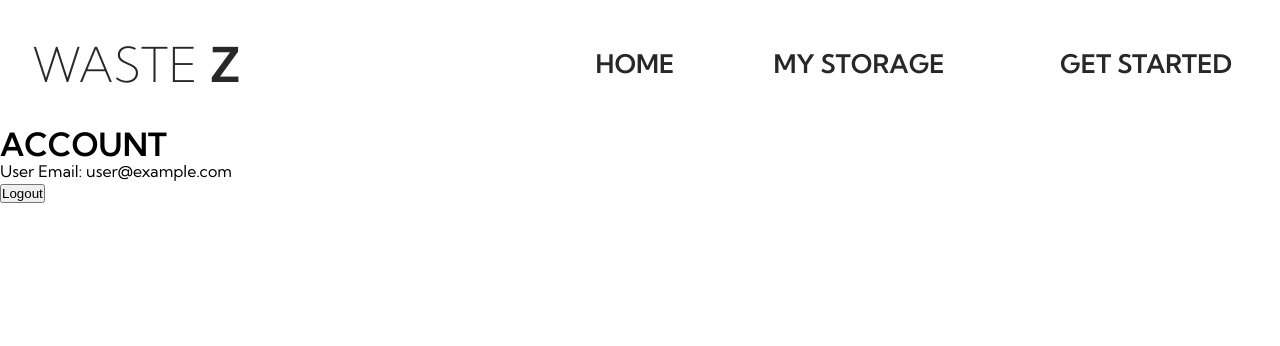
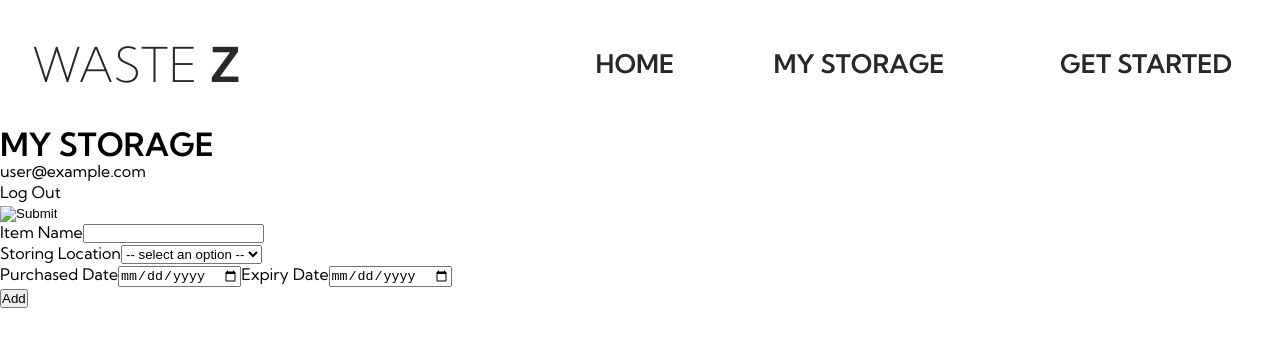
Before and after one commit to NavGithub15/waste-z, a React (Create React App) app: page /myStorage in a window 1280 px wide. Shown: the top 346 px of the page. Built offline with nearby package versions, Linux system fonts and the light colour scheme; no server answers; sample sign-in values are in the browser's storage.

Commit message:
Add form with functionality to post to firebase database

```diff
--- a/src/Pages/MyStorage/MyStorage.js
+++ b/src/Pages/MyStorage/MyStorage.js
@@ -1,9 +1,25 @@
 import React from 'react';
 import { useNavigate } from 'react-router-dom';
 import { useAuth } from '../../Contexts/AuthContexts';
+import { useState } from 'react';
+import { addDoc, collection } from "firebase/firestore";
+import { db } from "../../firebase.config";
 
 export default function MyStorage() {
-  const { currentUser, logOut } = useAuth();
+
+  let dateNow = new Date().toLocaleString("en-US", {
+    month: "2-digit",
+    day: "2-digit",
+    year: "numeric",
+  });
+
+  const [name, setName] = useState("");
+  const [category, setCategory] = useState("");
+  const [currentDate, setCurrentDate] = useState(dateNow);
+  const [futureDate, setFutureDate] = useState(dateNow);
+  const [errorMessage, setErrorMessage] = useState("")
+
+  const { currentUser, logOut, } = useAuth();
   const navigate = useNavigate();
 
   const handleLogout = async () => {
@@ -12,18 +28,69 @@ export default function MyStorage() {
       navigate('/');
       console.log('You are logged out')
     } catch (e) {
-      console.log(e.message);
+      console.log(e.error);
     }
   };
 
+  const handleAddSubmit = async(e) => {
+    e.preventDefault();
+
+    const data = await addDoc(collection(db, "MyStorage"), {
+      name: name,
+      category: category,
+      futureDate: futureDate,
+      currentDate: currentDate,
+    })
+    if(name === "" || category === "" || currentDate === "" || futureDate === "") {
+      setErrorMessage("All fields are necessary")
+      return;
+    }
+  }
+
   return (
-    <div className="">
-      <h2 className="">Account</h2>
-      <p>User Email: {currentUser && currentUser.email}</p>
+    <section className="storage">
+      <div className="storage__account-container">
+        <h2 className="storage__title">My Storage</h2>
+        <div className="storage__user-wrapper">
+          <p className="storage__user">{currentUser && currentUser.email}</p>
+          <span onClick={handleLogout} className="storage__user-cta">
+          Log Out
+          </span>
+        </div>
+      </div>
 
-      <button onClick={handleLogout} className="">
-        Logout
-      </button>
-    </div>
+      <div>
+        {errorMessage && <p>{errorMessage}</p>}
+        <form onSubmit={handleAddSubmit}>
+          <div>
+            <input type="image" />
+          </div>
+          <div>
+            <label>Item Name</label>
+            <input type="text" name="name" onChange={(e) => setName(e.target.value)}/>
+          </div>
+          <div>
+            <label>Storing Location</label>
+            <select name="category" onChange={(e) => setCategory(e.target.value)}>
+            <option defaultValue> -- select an option -- </option>
+            <option value="fridge">Fridge</option>
+            <option value="pantry">Pantry</option>
+            <option value="freezer">Freezer</option>
+            </select>
+          </div>
+          <div>
+            <label>Purchased Date</label>
+            <input type="date" onChange={(e) => setCurrentDate(e.target.value)}/>
+            <label>Expiry Date</label>
+            <input type="date" onChange={(e) => setFutureDate(e.target.value)}/>
+          </div>
+          <div>
+            <button type="submit">Add</button>
+          </div>
+        </form>
+
+      </div>
+
+    </section>
   );
 };
--- a/src/Utils/Utils.js
+++ b/src/Utils/Utils.js
@@ -14,8 +14,7 @@ import { collection, getDocs } from "firebase/firestore";
     return getDocs(vegetablesDb)
     .then((data) => {
       return (data.docs.map((doc) => ({ ...doc.data(), id: doc.id })));
-  })
-}
+  })}
 
   export const dairy = () => {
     return getDocs(dairyDb)
--- a/src/components/Authentication/ProtectedRoute/ProtectedRoute.js
+++ b/src/components/Authentication/ProtectedRoute/ProtectedRoute.js
@@ -7,7 +7,7 @@ const ProtectedRoute = ({ children }) => {
   const { currentUser } = useAuth();
 
   if (!currentUser) {
-    return <Navigate to='/inventory' />;
+    return <Navigate to='/signIn' />;
   }
   return children;
 };
--- a/src/components/Authentication/SignIn/SignInForm.js
+++ b/src/components/Authentication/SignIn/SignInForm.js
@@ -5,7 +5,7 @@ import { useAuth } from '../../../Contexts/AuthContexts';
 function SignInForm() {
   const [email, setEmail] = useState('');
   const [password, setPassword] = useState('');
-  const [error, setError] = useState('');
+  const [error, setError] = useState(null);
   const navigate = useNavigate();
   const { logIn }  = useAuth();
 
--- a/src/components/Authentication/SignUp/SignUpForm.js
+++ b/src/components/Authentication/SignUp/SignUpForm.js
@@ -6,7 +6,7 @@ function SignUpForm() {
   const [email, setEmail] = useState("");
   const [password, setPassword] = useState("");
   const [confirmPassword, setConfirmPassword] = useState("");
-  const [error, setError] = useState("");
+  const [error, setError] = useState(null);
   const [errorMessage, setErrorMessage] = useState("");
   const navigate = useNavigate();
   const { signUp } = useAuth();
@@ -23,6 +23,7 @@ function SignUpForm() {
       navigate("/signIn");
     } catch {
       setError("Failed to create an account! Please try again");
+      setErrorMessage("Failed to sign up! Please try again")
     }
   };
 
@@ -43,6 +44,9 @@ function SignUpForm() {
             className=""
             type="email"/>
         </div>
+
+        {error && <label className="error">{errorMessage}</label>}
+
         <div className="form__input-wrapper">
           <label className="form__input-label">Password</label>
           <input
```
